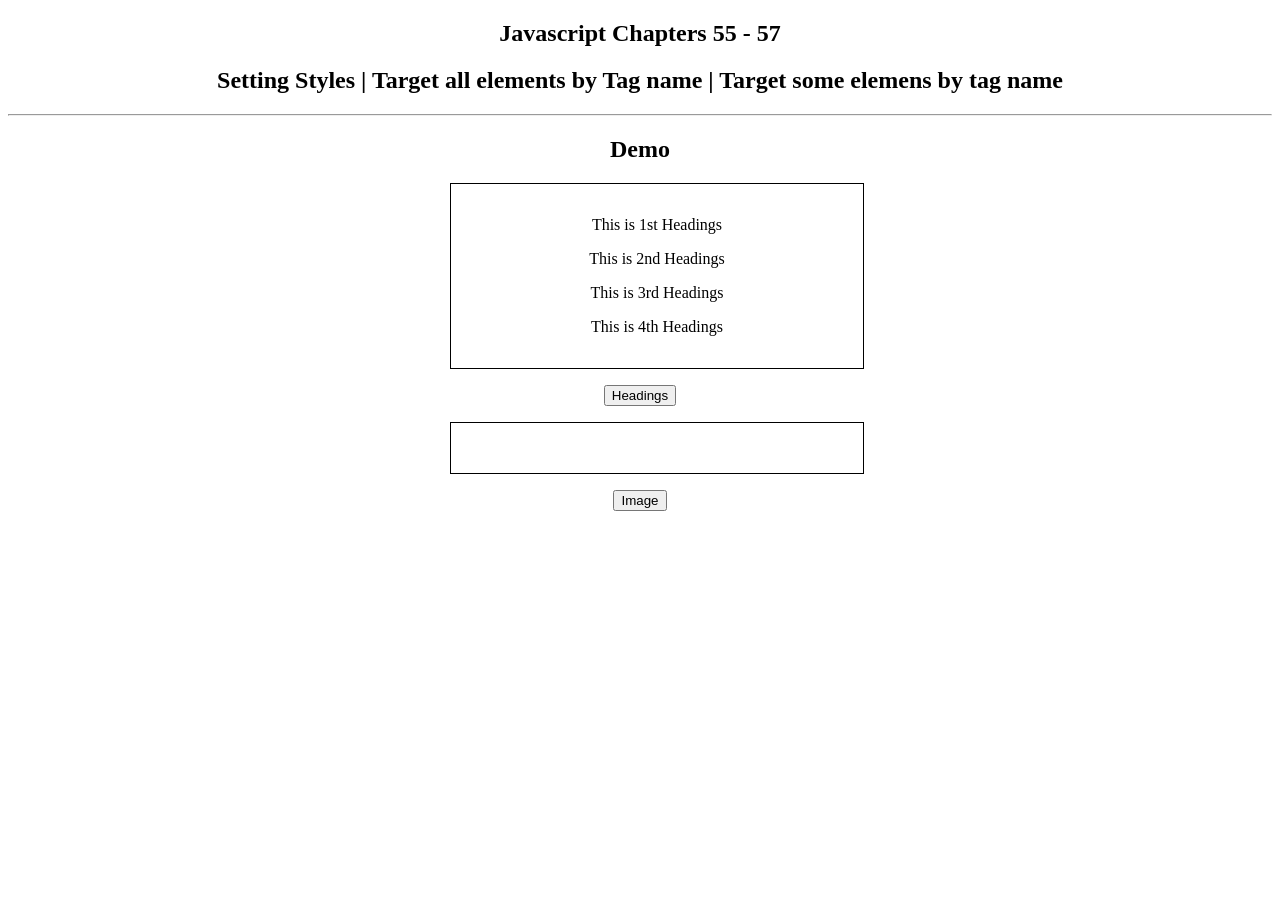
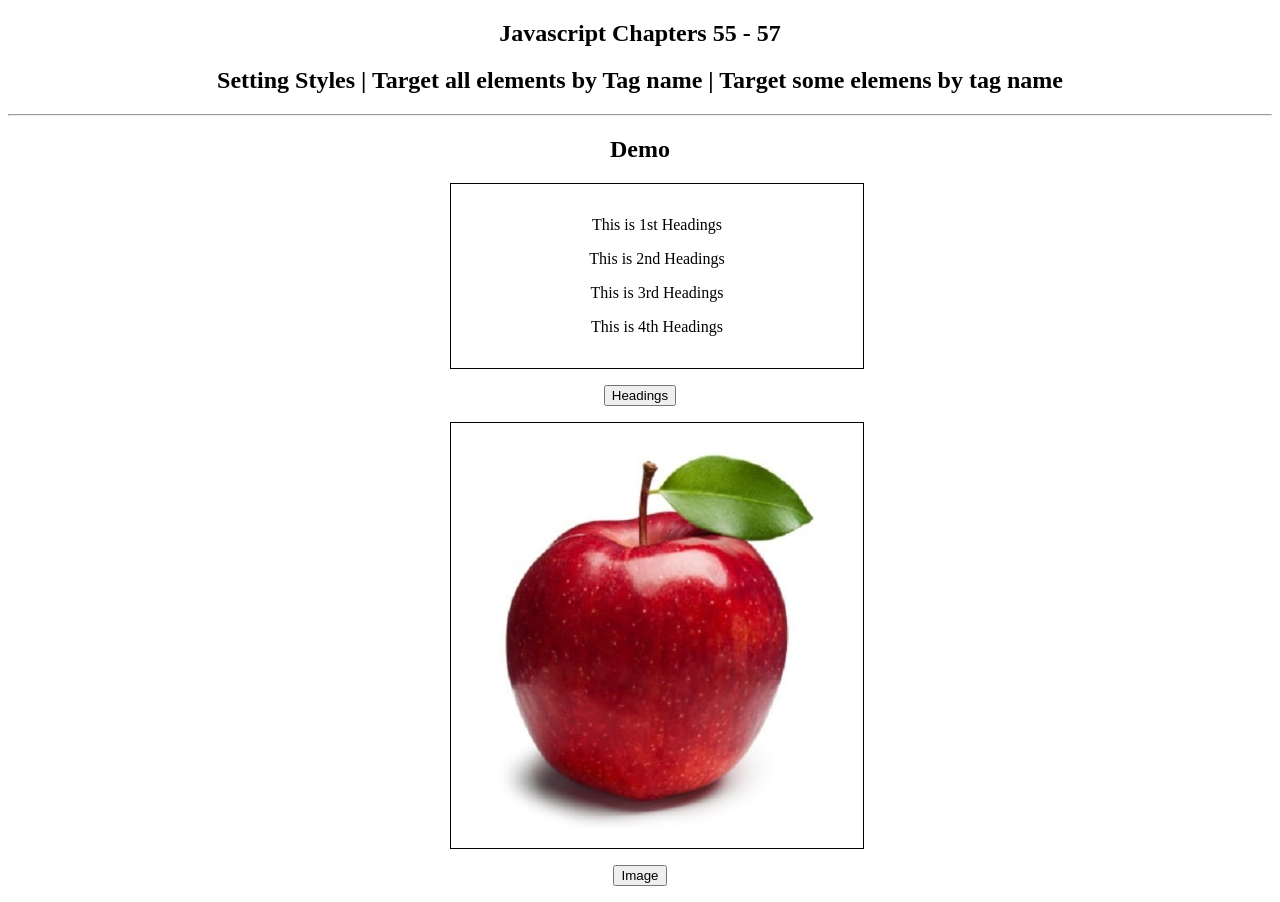
Before and after one commit to abmanan12/js-basic8, a plain HTML site: page chp55_57.html in a window 1280 px wide. Before the commit the page ends 800 px from the top, so only its background shows below. Drawn offline with Linux system fonts and the light colour scheme; the site is published under a folder, as on GitHub Pages, so addresses that start at the root find nothing.

Commit message:
change image path

```diff
--- a/chp55_57.html
+++ b/chp55_57.html
@@ -84,7 +84,7 @@
 
         <div class="cntr bdr">
 
-            <img id="img" src="/Assets/Images/apple.jpeg" width="90%" alt="">
+            <img id="img" src="./Assets/Images/apple.jpeg" width="90%" alt="">
 
         </div>
 
```
